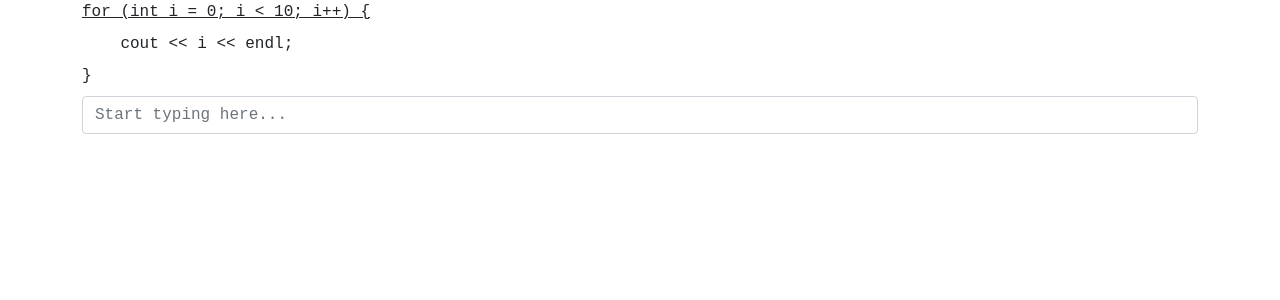
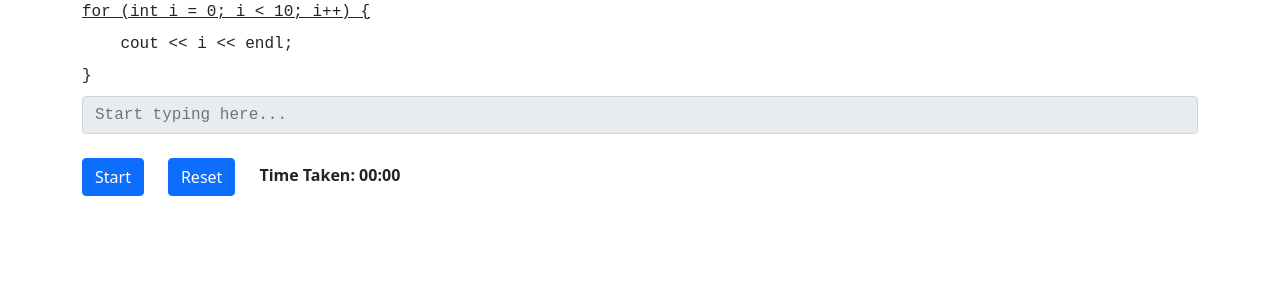
Before and after one commit to Graphcalibur/kfc-orbital-2021, a React (Create React App) app in the folder client/: page / in a window 1280 px wide. Shown: the top 300 px of the page. Built offline with nearby package versions, Linux system fonts and the light colour scheme.

Commit message:
Added timer, Start button, and Reset button

```diff
--- a/client/package.json
+++ b/client/package.json
@@ -10,6 +10,7 @@
     "react": "^17.0.2",
     "react-dom": "^17.0.2",
     "react-scripts": "4.0.3",
+    "react-timer-hook": "^3.0.3",
     "web-vitals": "^1.0.1"
   },
   "scripts": {
--- a/client/src/App.js
+++ b/client/src/App.js
@@ -1,41 +1,85 @@
-import React, { Component } from 'react';
-import './App.css';
+import React, { Component } from "react";
+import "./App.css";
 
 class App extends Component {
   state = {
     code: [
       "for (int i = 0; i < 10; i++) {",
       "\u00a0\u00a0\u00a0\u00a0cout << i << endl;",
-            "}"
+      "}",
     ],
     curr_line_num: 0,
     curr_input: "",
-        first_wrong: 0
-    }
+    first_wrong: 0,
+    typing: false,
+    started: false,
+    startTime: 0,
+    currTime: 0,
+    timer: null,
+  };
+
+  startTyping = () => {
+    const timer = setInterval(() => {
+      this.setState({ currTime: Date.now() - this.state.startTime });
+    }, 200);
+
+    this.setState({
+      typing: true,
+      started: true,
+      startTime: Date.now(),
+      timer: timer,
+    });
+
+    this.text_input.focus();
+  };
+
+  stopTyping = () => {
+    clearInterval(this.state.timer);
+  };
+
+  reset = () => {
+    this.stopTyping();
+
+    this.setState({
+      curr_line_num: 0,
+      curr_input: "",
+      first_wrong: 0,
+      typing: false,
+      started: false,
+      startTime: 0,
+      currTime: 0,
+      timer: null,
+    });
+  };
 
   /* When pressing enter, check if the text in the input
     matches the current line being typed. If it does, clear
     the input and move on to the next line */
   handleSubmit = (event) => {
     if (event.key === "Enter") {
-            const text_input = document.getElementById("textInput");
-            const {code, curr_line_num} = this.state;
+      const { curr_input, code, curr_line_num } = this.state;
 
-            if (text_input.value === code[curr_line_num].trim()) {
-                document.getElementById("textInput").value = "";
-                this.setState({curr_input: "",
+      if (curr_input === code[curr_line_num].trim()) {
+        const new_state = {
+          curr_input: "",
           first_wrong: 0,
-                               curr_line_num: Math.min(code.length - 1, curr_line_num + 1)});
+          curr_line_num: curr_line_num + 1,
+        };
+
+        if (curr_line_num === code.length - 1) {
+          new_state.typing = false;
+          this.stopTyping();
+        }
+
+        this.setState(new_state);
       }
     }
-    }
+  };
 
   /* Adds underline to the line if it's the current line */
   formatLine = (line, i) => {
-        return i === this.state.curr_line_num
-            ? this.colorLine(line)
-            : line
-    }
+    return i === this.state.curr_line_num ? this.colorLine(line) : line;
+  };
 
   /* Color letters in the current line based on whether they
     were typed correctly or wrongly */
@@ -46,19 +90,21 @@ class App extends Component {
     const first_wrong = non_whitespace + this.state.first_wrong;
     const end_wrong = non_whitespace + this.state.curr_input.length;
 
-        return <span>
+    return (
+      <span>
         {line.substring(0, non_whitespace)}
         <u>
-                <span style={{color:"#009933"}}>
+          <span style={{ color: "#009933" }}>
             {line.substring(non_whitespace, first_wrong)}
           </span>
-                <span style={{color:"#ff0000"}}>
+          <span style={{ color: "#ff0000" }}>
             {line.substring(first_wrong, end_wrong)}
           </span>
           {line.substring(end_wrong)}
         </u>
       </span>
-    }
+    );
+  };
 
   /* Get first wrong character in input */
   getFirstWrong = (line, curr_input) => {
@@ -72,49 +118,87 @@ class App extends Component {
     }
 
     return i;
-    }
+  };
 
+  /* Check for wrong inputs whenever the input changes */
   handleInputChange = (event) => {
-        const {code, curr_line_num} = this.state;
-        const first_wrong = this.getFirstWrong(code[curr_line_num],
-                                               event.target.value);
+    const { code, curr_line_num } = this.state;
+    const first_wrong = this.getFirstWrong(
+      code[curr_line_num],
+      event.target.value
+    );
 
     this.setState({
       first_wrong: first_wrong,
-            curr_input: event.target.value
+      curr_input: event.target.value,
     });
-    }
+  };
 
+  /* Change bg color of the input to red when there is a wrong input */
   getInputStyle = () => {
     return this.state.first_wrong < this.state.curr_input.length
-            ? {backgroundColor: "#ff6666"}
-            : {}
-    }
+      ? { backgroundColor: "#ff6666" }
+      : {};
+  };
+
+  padZeroes = (num) => {
+    return num < 10 ? "0" + num.toString() : num;
+  };
+
+  getMinutes = () => {
+    return this.padZeroes(Math.floor(this.state.currTime / 60000));
+  };
+
+  getSeconds = () => {
+    return this.padZeroes(Math.floor(this.state.currTime / 1000) % 60);
+  };
 
   render() {
     return (
-            <div className="container-xl">
+      <div className="container-xl gap-3">
         <div>
-                    {this.state.code.map((line, i) =>
-                        <label
-                            htmlFor="textInput"
-                            className="form-label code"
-                            key={line}
-                        >
+          {this.state.code.map((line, i) => (
+            <label htmlFor="textInput" className="form-label code" key={line}>
               {this.formatLine(line, i)}
-                        </label>)}
+            </label>
+          ))}
         </div>
 
         <input
-                    id="textInput"
           type="text"
-                    className="form-control code"
+          className="form-control code mb-4"
           autoComplete="off"
           placeholder="Start typing here..."
           style={this.getInputStyle()}
+          value={this.state.curr_input}
+          readOnly={!this.state.typing}
           onKeyPress={this.handleSubmit}
+          ref={(input) =>
+            (this.text_input = input)
+          } /* for autofocusing after clicking start */
           onChange={(event) => this.handleInputChange(event)}
         />
+
+        <button
+          onClick={this.startTyping}
+          type="button"
+          className="btn btn-primary me-4"
+          disabled={this.state.started}
+        >
+          Start
+        </button>
+
+        <button
+          onClick={this.reset}
+          type="button"
+          className="btn btn-primary me-4"
+        >
+          Reset
+        </button>
+
+        <b>
+          Time Taken: {this.getMinutes()}:{this.getSeconds()}
+        </b>
       </div>
     );
   }
```
Also changed, not shown: 2 other files (tests, documents, lock files or other folders). Lines whose indentation alone changed are shown as unchanged.
